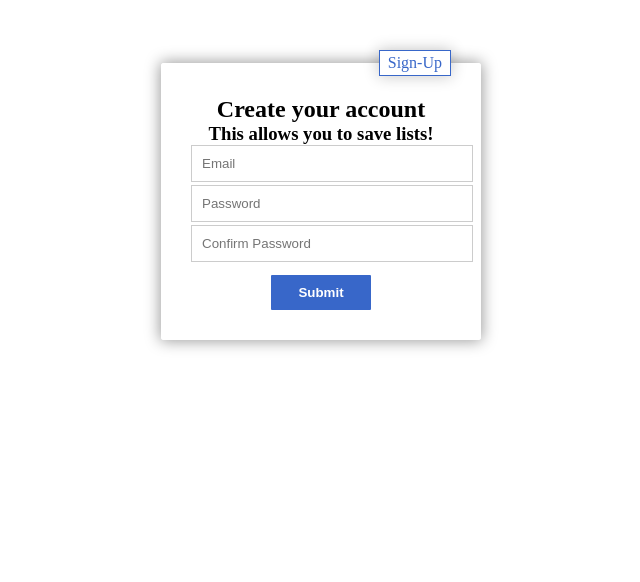
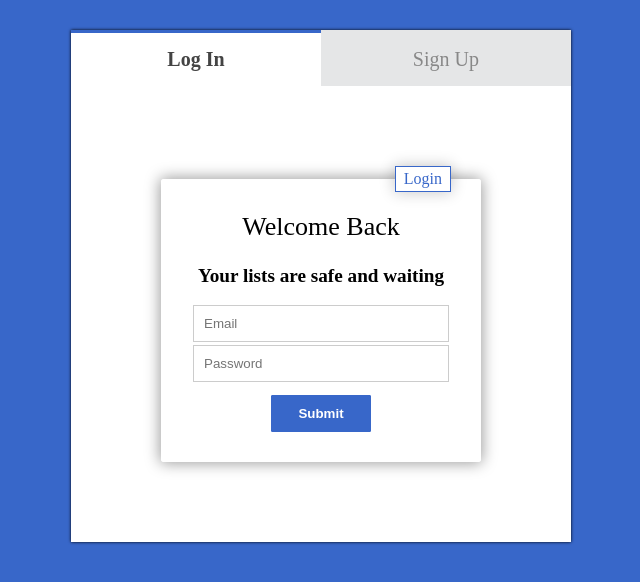
Before and after one commit to jmkeller3/dominion-app, a website: page public/signup.html in a window 1280 px wide. Shown: the whole page, without its empty margins (319-959 px from the left). Drawn offline with nearby package versions, Linux system fonts and the light colour scheme.

Commit message:
Finished css for signup

```diff
--- a/public/signup.html
+++ b/public/signup.html
@@ -12,18 +12,56 @@
 </head>
 
 <body>
-  <form id="signup" action="" method="post">
-    <fieldset>
-      <legend>Sign-Up</legend>
-      <h2 class="title">Create your account</h2>
-      <h3 class="subtitle">This allows you to save lists!</h3>
-      <input type="text" name="email" placeholder="Email" />
-      <input type="password" name="pass" placeholder="Password" />
-      <input type="password" name="cpass" placeholder="Confirm Password" />
-      <input type="submit" name="submit" class="submit action-button" value="Submit" />
-  </form>
+  <div class="forms">
+    <ul class="tab-group">
+      <li class="tab active">
+        <a href="#login">Log In</a>
+      </li>
+      <li class="tab">
+        <a href="#signup">Sign Up</a>
+      </li>
+    </ul>
 
-
+    <form id="signup" action="" method="post">
+      <fieldset>
+        <legend>Sign-Up</legend>
+        <h1 class="title">Create your account</h1>
+        <h2 class="subtitle">This allows you to save lists!</h2>
+        <br>
+        <div class="input-field">
+          <input type="email" name="email" placeholder="Email" />
+          <input type="password" name="pass" placeholder="Password" />
+          <input type="password" name="cpass" placeholder="Confirm Password" />
+          <button type="submit">Submit</button>
+        </div>
+      </fieldset>
+    </form>
+    <form id="login" action="" method="post">
+      <fieldset>
+        <legend>Login</legend>
+        <h1 class="title">Welcome Back</h1>
+        <h2 class="subtitle">Your lists are safe and waiting</h2>
+        <br>
+        <div class="input-field">
+          <input type="email" name="email" placeholder="Email" />
+          <input type="password" name="pass" placeholder="Password" />
+          <button type="submit">Submit</button>
+        </div>
+      </fieldset>
+    </form>
+  </div>
+  <script type="text/javascript">
+    $(document).ready(function () {
+      $('.tab a').on('click', function (e) {
+        e.preventDefault();
+        $(this).parent().addClass('active');
+        $(this).parent().siblings().removeClass('active');
+        var href = $(this).attr('href');
+        $('.forms > form').hide();
+        $(href).fadeIn(500);
+      });
+    });
+  </script>
 </body>
 
 </html>
--- a/public/style.css
+++ b/public/style.css
@@ -7,14 +7,89 @@ html {
   height: 100%;
 }
 
+body {
+  background: #3867c9;
+}
+
+.forms {
+  background: #fff;
+  box-shadow: 0 0 3px #000;
+  margin: 30px auto;
+  max-width: 500px;
+  overflow: hidden;
+  position: relative;
+  padding: 0;
+}
+
+.forms h1 {
+  padding: 0 0 20px 0;
+  font-size: 26px;
+  color: #000;
+  font-weight: lighter;
+  text-align: center;
+}
+.forms form {
+  padding: 30px;
+}
 #signup {
+  display: none;
+}
+.forms .tab-group {
+  list-style: none;
+  padding: 0;
+  margin: 0;
+}
+.forms .tab-group:after {
+  content: "";
+  display: table;
+  clear: both;
+}
+.forms .tab-group li a {
+  display: block;
+  text-decoration: none;
+  padding: 15px;
+  background: #e5e6e7;
+  color: #888;
+  font-size: 20px;
+  float: left;
+  width: 43.99%;
+  text-align: center;
+  border-top: 3px solid transparent;
+  -moz-transition: all 0.4s ease-in-out;
+  -o-transition: all 0.4s ease-in-out;
+  -webkit-transition: all 0.4s ease-in-out;
+  transition: all 0.4s ease-in-out;
+}
+.forms .tab-group li a:hover {
+  background: #dedfdf;
+  color: #666;
+}
+.forms .tab-group .active a {
+  background: #fff;
+  color: #444;
+  border-top: 3px solid #3867c9;
+  font-weight: bold;
+}
+
+h1 {
+  font-size: 1.5em;
+  margin-bottom: 0.1em;
+}
+
+h2 {
+  font-size: 1.2em;
+}
+
+#signup,
+#login {
   width: 400px;
   margin: 50px auto;
   text-align: center;
   position: relative;
 }
 
-#signup fieldset {
+#signup fieldset,
+#login fieldset {
   background: white;
   border: 0 none;
   border-radius: 3px;
@@ -25,16 +100,27 @@ html {
   margin: 0 10%;
 }
 
-#signup .action-button {
+button {
   width: 100px;
   background: #3867c9;
   font-weight: bold;
   color: white;
-  border: 0 none;
+  border: 1px solid #3867c9;
   border-radius: 1px;
   cursor: pointer;
   padding: 10px 5px;
   margin: 10px 5px;
+  -moz-transition: all 0.6s ease-in-out;
+  -o-transition: all 0.6s ease-in-out;
+  -webkit-transition: all 0.6s ease-in-out;
+  transition: all 0.6s ease-in-out;
+}
+
+button:hover,
+button:focus {
+  background: white;
+  color: #3867c9;
+  border: 1px solid #3867c9;
 }
 
 legend {
@@ -49,37 +135,13 @@ legend {
 input {
   margin-bottom: 3px;
   padding: 10px;
-  width: 100%;
+  width: 90%;
   border: 1px solid #ccc;
   display: inline-block;
 }
 
 input[type="text"]:focus,
-input[type="email"]:focus {
-  border: 3px solid #555;
+input[type="email"]:focus,
+input[type="password"]:focus {
+  border: 3px solid #3867c9;
 }
-
-button {
-  padding: 10px;
-}
-
-label {
-  cursor: pointer;
-  display: inline-block;
-}
-
-#form-switch {
-  display: none;
-}
-
-#register-form {
-  display: none;
-}
-
-#form-switch:checked ~ #register-form {
-  display: block;
-}
-
-#form-switch:checked ~ #login-form {
-  display: none;
-}
```
